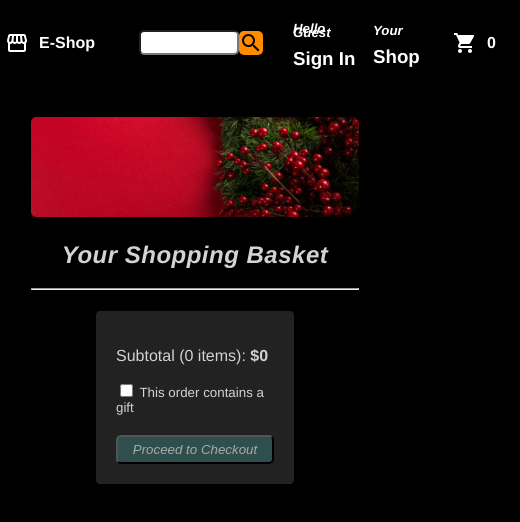
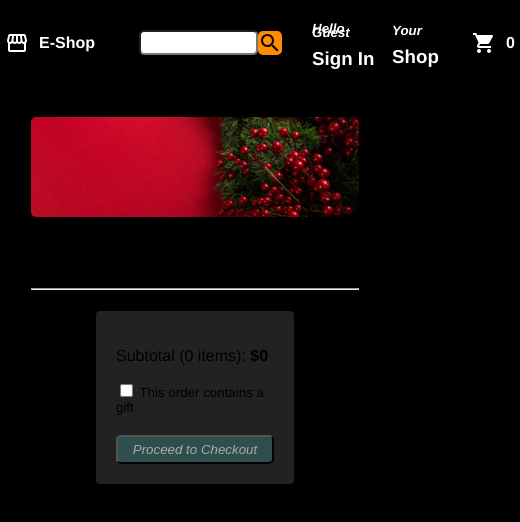
Before and after one commit to selimyay00/e-shop, a React (Vite) app: page /e-shop/checkout in a window 390 px wide. Shown: the top 522 px of the page, 520 px wide, since content can reach past the window. Built offline with nearby package versions, Linux system fonts and the light colour scheme.

Commit message:
added media query for mobile experience

```diff
--- a/src/components/Home.jsx
+++ b/src/components/Home.jsx
@@ -10,7 +10,7 @@ import airpods from '../images/airpods.jpg';
 
 function Home() {
     return (
-        <div>
+        <div className='products-div'>
                 <img src={eCommerceImage} alt="e-commerce-image" className='home-image' />
                 <div className='first-row'>
                     <Product
--- a/src/components/header.css
+++ b/src/components/header.css
@@ -6,6 +6,12 @@
     align-items: center;
     column-gap: 30px;
     width: 100%;
+  }
+
+  @media (max-width: 520px) {
+    .header {
+      width: 520px;
+    }
   }
 
 .header__section1 {
--- a/src/components/home.css
+++ b/src/components/home.css
@@ -9,3 +9,9 @@
     display: flex;
     justify-content: space-evenly;
 }
+
+@media (max-width: 520px) {
+    .products-div {
+        width: 520px;
+    }
+}
--- a/src/index.css
+++ b/src/index.css
@@ -5,6 +5,5 @@
 body {
   margin: 0;
   background-color: black;
-  color: lightgrey;
   font-family:'Franklin Gothic Medium', 'Arial Narrow', Arial, sans-serif;
 }
```
